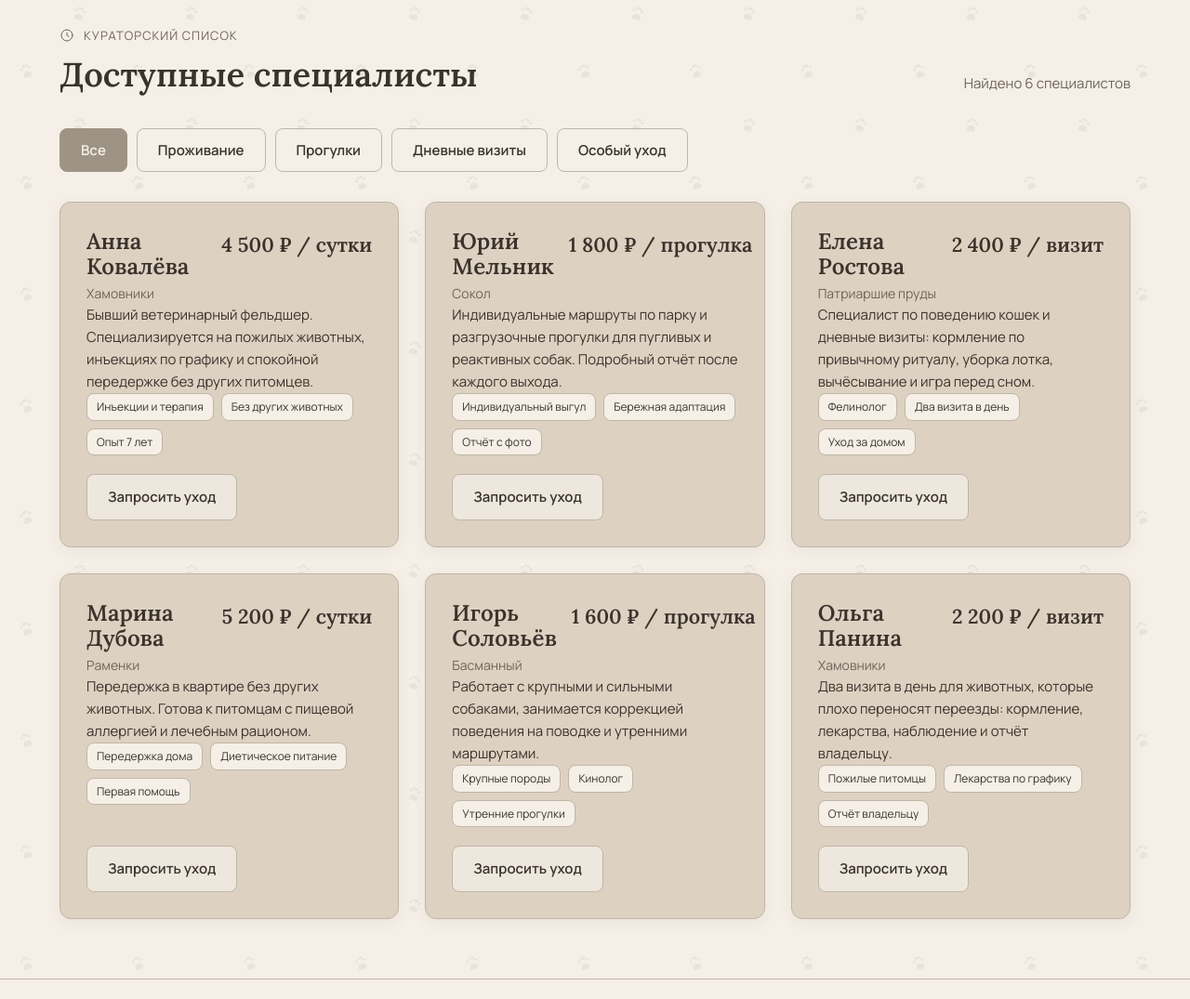
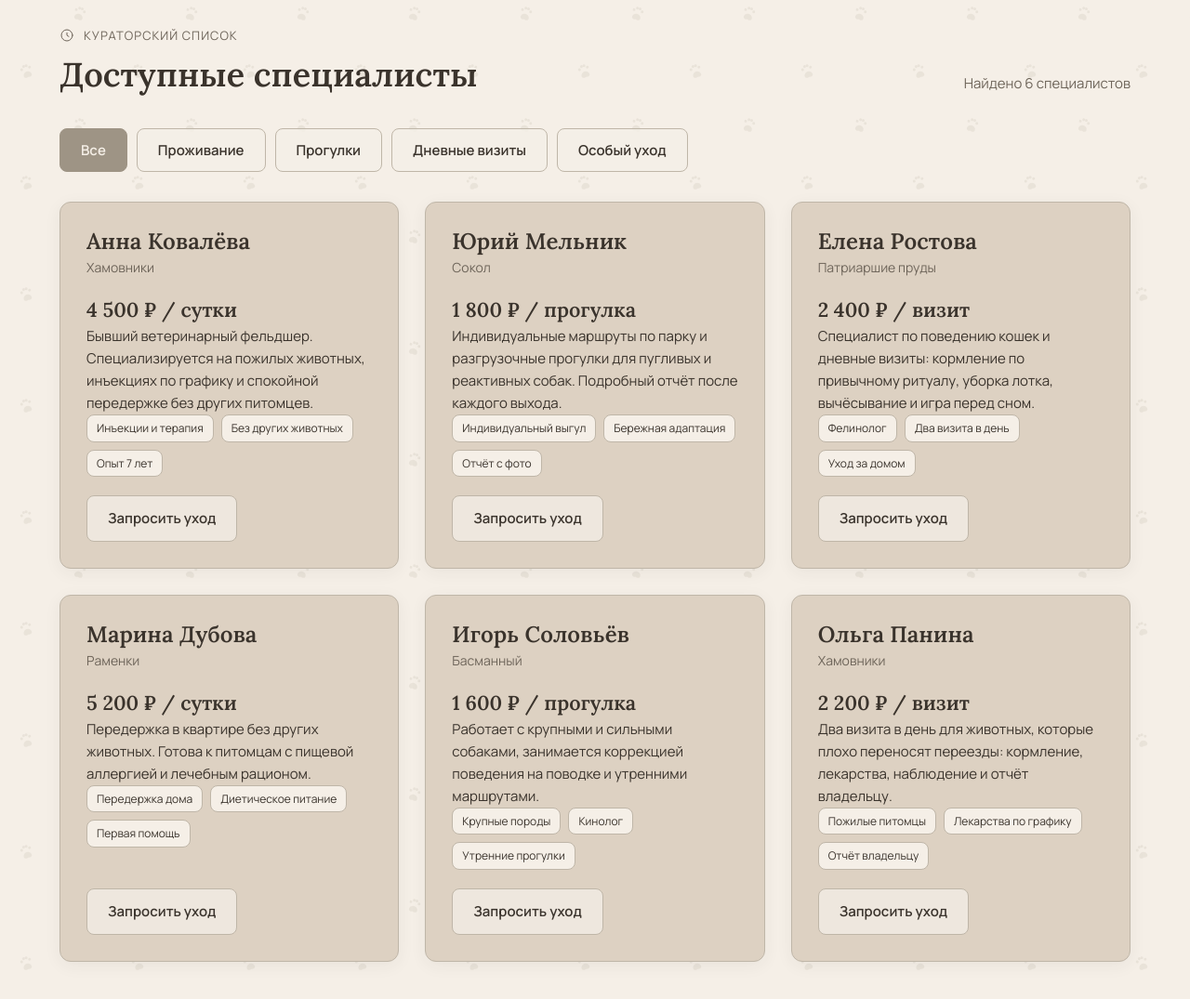
Before and after one commit to bncancri/zooportal, a Flask app: page / in a window 1280 px wide. Shown: the part 1395-2470 px from the top of the page at 93% size. Run offline with Flask 3, Linux system fonts and the light colour scheme.

Commit message:
Исправить отображение цен на мобильных устройствах
Co-authored-by: arena-agent <297053741+arena-agent@users.noreply.github.com>

```diff
--- a/static/site_css.css
+++ b/static/site_css.css
@@ -366,7 +366,7 @@ a:hover {
 
 .sitter-grid {
   display: grid;
-  grid-template-columns: repeat(auto-fill, minmax(340px, 1fr));
+  grid-template-columns: repeat(auto-fill, minmax(min(340px, 100%), 1fr));
   gap: 28px;
 }
 
@@ -384,6 +384,7 @@ a:hover {
 
 .sitter-meta {
   display: flex;
+  flex-wrap: wrap;
   justify-content: space-between;
   align-items: flex-start;
   gap: 16px;
@@ -404,7 +405,6 @@ a:hover {
   font-size: 1.35rem;
   font-weight: 600;
   color: var(--text-primary);
-  white-space: nowrap;
 }
 
 .sitter-bio {
```
